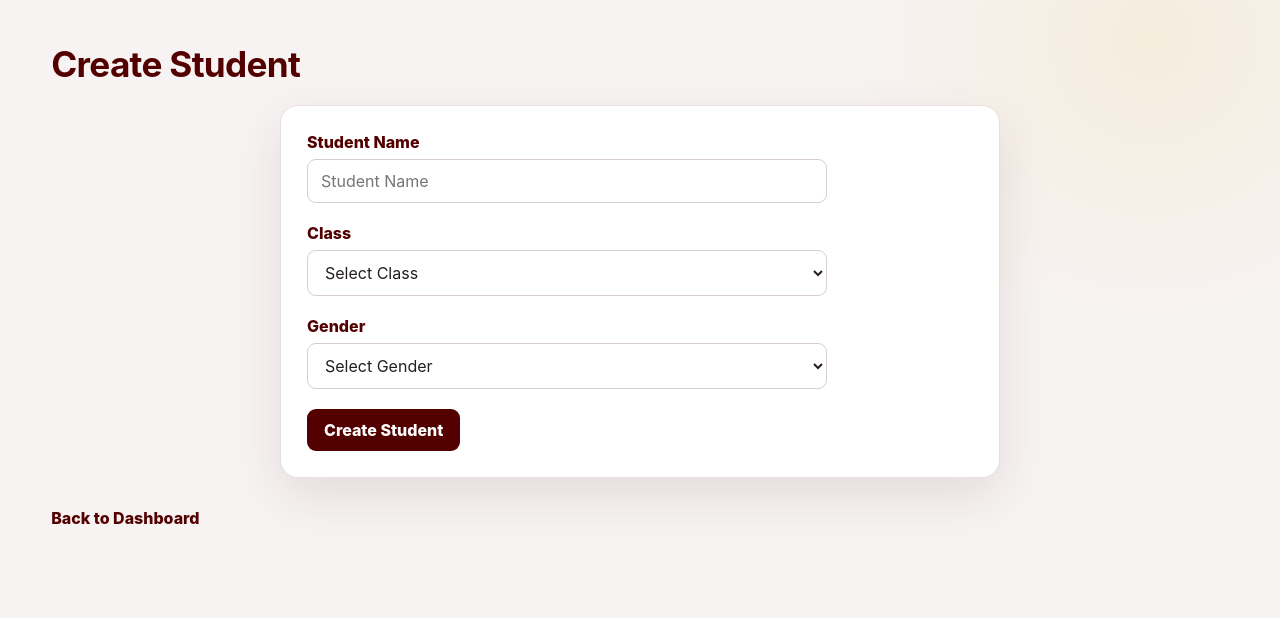
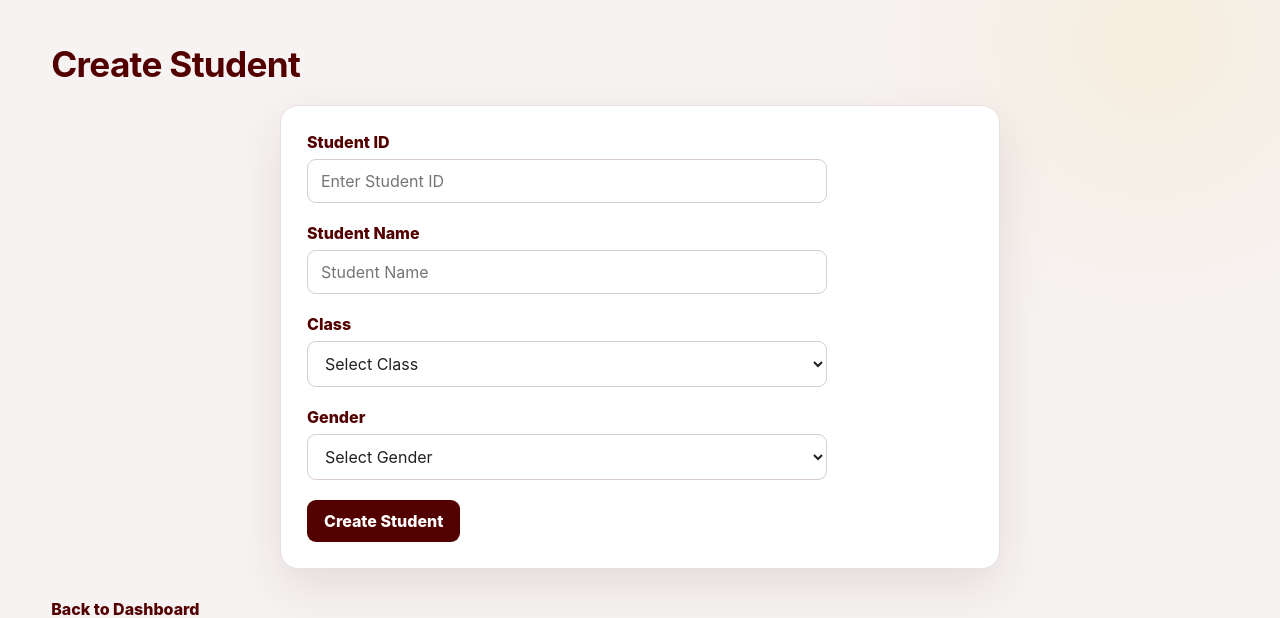
Before and after one commit to timo1456/NIA, a Flask app: page /create-student in a window 1280 px wide. Shown: the top 618 px of the page. Run offline with Flask 3, Linux system fonts and the light colour scheme; the visitor is signed in with stand-in values (Sample User, id 1).

Commit message:
Fix result layout and add custom Student IDs

```diff
--- a/templates/create_student.html
+++ b/templates/create_student.html
@@ -15,6 +15,11 @@
 {% endif %}
 
 <form method="POST">
+
+    <label>Student ID</label><br>
+    <input type="text" name="student_id" placeholder="Enter Student ID" required>
+
+    <br><br>
 
     <label>Student Name</label><br>
     <input type="text" name="name" placeholder="Student Name" required>
```
